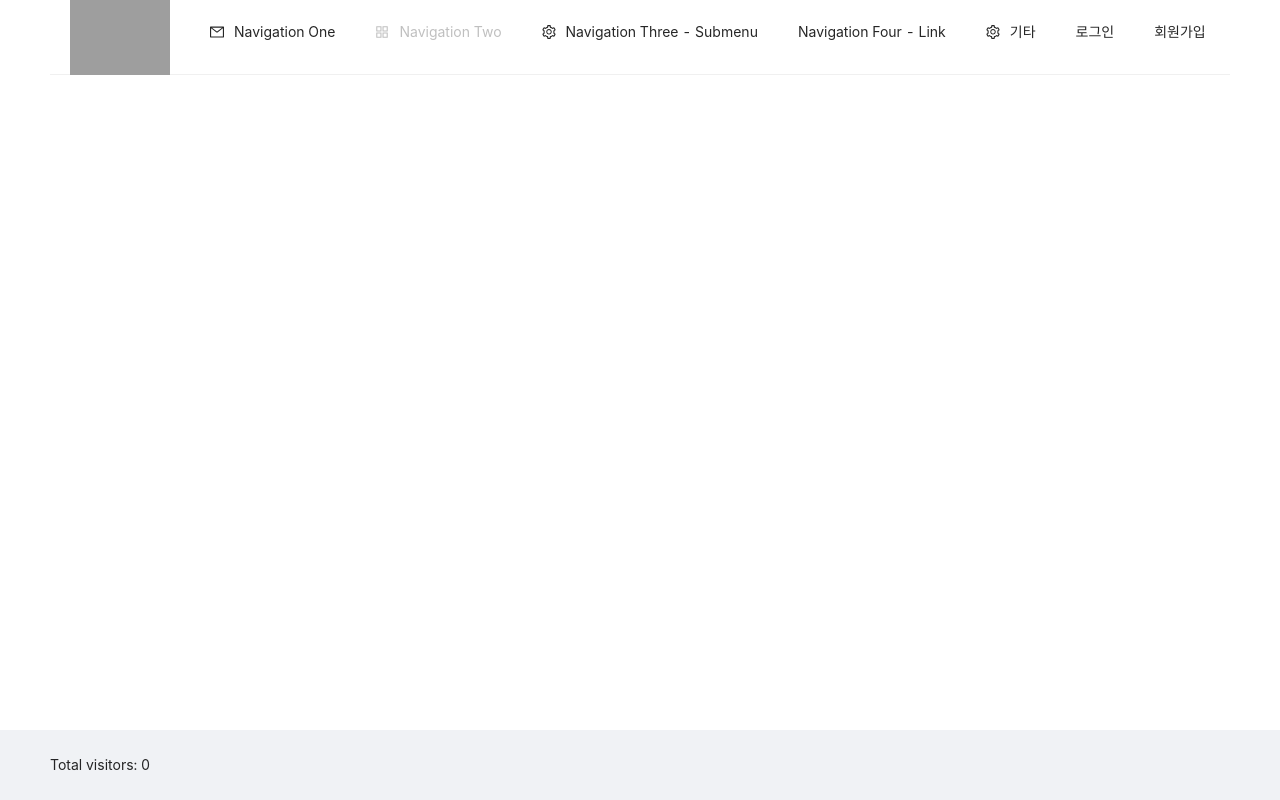
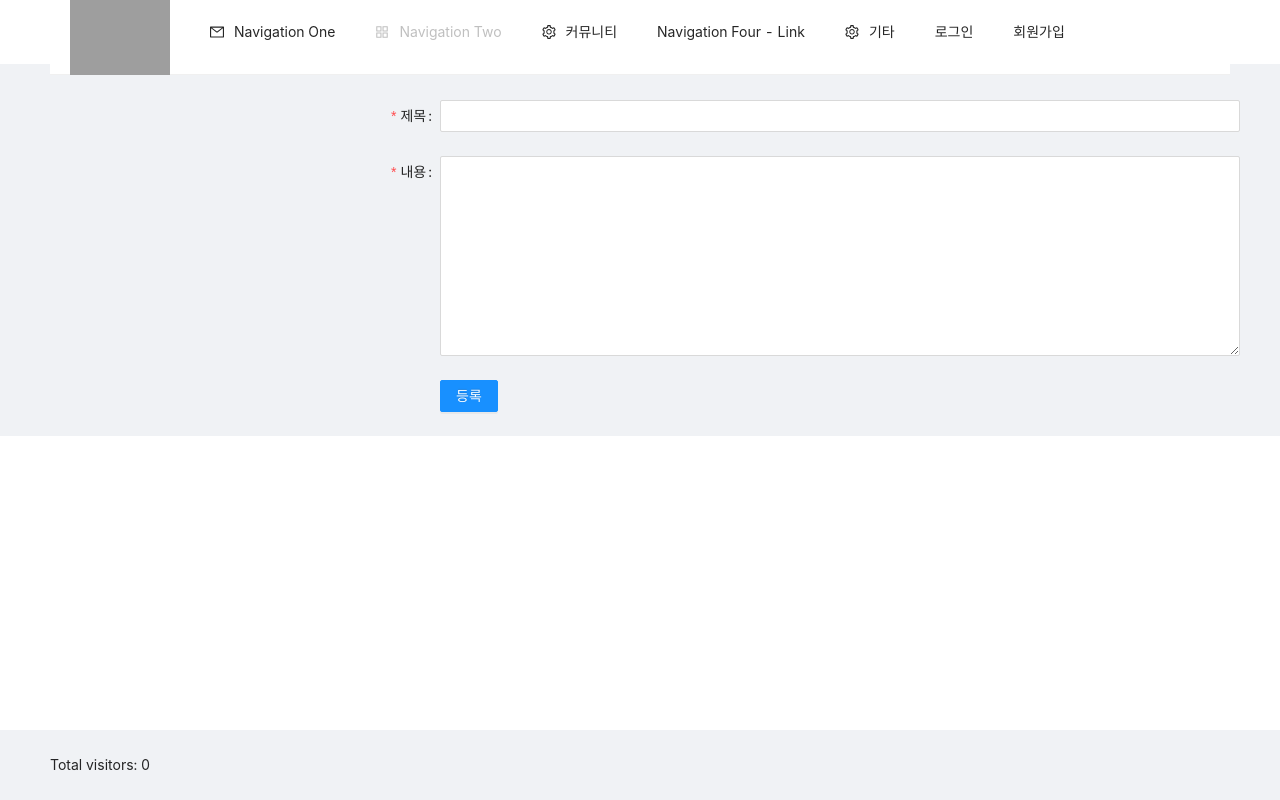
Before and after one commit to taeyun1010/personalSiteFrontend, a React (Create React App) app: page /post in a window 1280 px wide. Built offline with nearby package versions, Linux system fonts and the light colour scheme; no server answers; grey boxes are pictures that could not be loaded.

Commit message:
공지사항에 글 추가, 읽어오도록 수정

```diff
--- a/src/App.js
+++ b/src/App.js
@@ -9,6 +9,8 @@ import PlatformGame from "./components/PlatformGame";
 import "./platformGame.css";
 import SignIn from "./components/SignIn";
 import Profile from "./components/Profile";
+import NoticeBoard from "./components/NoticeBoard";
+import Post from "./components/Post";
 
 const { Header, Footer, Content } = Layout;
 
@@ -31,6 +33,8 @@ const App = () => {
         <Route path="/signup" component={RegistrationForm} />
         <Route path="/platform-game" component={PlatformGame} />
         <Route path="/profile" component={Profile} />
+        <Route path="/notice-board" component={NoticeBoard} />
+        <Route path="/post" component={Post} />
       </Content>
       <Footer
         style={{
--- a/src/components/Nav.js
+++ b/src/components/Nav.js
@@ -81,19 +81,15 @@ class Nav extends React.Component {
           <Menu.Item key="app" disabled icon={<AppstoreOutlined />}>
             Navigation Two
           </Menu.Item>
-          <SubMenu
-            key="SubMenu"
-            icon={<SettingOutlined />}
-            title="Navigation Three - Submenu"
-          >
-            <Menu.ItemGroup title="Item 1">
-              <Menu.Item key="setting:1">Option 1</Menu.Item>
-              <Menu.Item key="setting:2">Option 2</Menu.Item>
-            </Menu.ItemGroup>
-            <Menu.ItemGroup title="Item 2">
+          <SubMenu key="SubMenu" icon={<SettingOutlined />} title="커뮤니티">
+            <Menu.Item key="setting:1">게시판</Menu.Item>
+            <Menu.Item key="setting:2">
+              <a href="/notice-board">공지사항</a>
+            </Menu.Item>
+            {/* <Menu.ItemGroup title="Item 2">
               <Menu.Item key="setting:3">Option 3</Menu.Item>
               <Menu.Item key="setting:4">Option 4</Menu.Item>
-            </Menu.ItemGroup>
+            </Menu.ItemGroup> */}
           </SubMenu>
           <Menu.Item key="alipay">
             <a
--- /dev/null
+++ b/src/components/NoticeBoard.js
@@ -0,0 +1,102 @@
+import { useEffect, useState } from "react";
+import { Table, Button } from "antd";
+import ReactDOM from "react-dom";
+import dotenv from "dotenv";
+import axios from "axios";
+
+dotenv.config();
+
+const dbUrl = process.env.REACT_APP_DB_HOST;
+
+const columns = [
+  {
+    title: "제목",
+    dataIndex: "title",
+    key: "title",
+    render: (text) => <a>{text}</a>,
+  },
+  {
+    title: "작성자",
+    dataIndex: "username",
+    key: "username",
+  },
+  {
+    title: "날짜",
+    dataIndex: "date",
+    key: "date",
+  },
+  {
+    title: "조회수",
+    dataIndex: "readCount",
+    key: "readCount",
+  },
+];
+
+// const data = [
+//   {
+//     key: "1",
+//     title: "로그인, 회원가입 기능 추가",
+//     username: "taeyun1010",
+//     date: "07/25/2021",
+//     readCount: 10,
+//   },
+//   {
+//     key: "2",
+//     title: "공지사항 기능 구현 중",
+//     username: "taeyun1010",
+//     date: "07/23/2021",
+//     readCount: 21,
+//   },
+//   {
+//     key: "3",
+//     title: "처음으로 웹사이트 제작 시도",
+//     username: "taeyun1010",
+//     date: "07/15/2021",
+//     readCount: 43,
+//   },
+// ];
+
+const NoticeBoard = () => {
+  const [data, setData] = useState([]);
+  const [loading, setLoading] = useState(false);
+  useEffect(() => {
+    const fetchData = async () => {
+      setLoading(true);
+      try {
+        const url = "https://" + dbUrl + "/posts";
+        const response = await axios.get(url);
+        const posts = response["data"]["_embedded"]["posts"];
+        let counter = 1;
+        let newData = [];
+        for (let post of posts) {
+          post["key"] = counter + "";
+          newData.push(post);
+          ++counter;
+        }
+        setData(newData);
+      } catch (e) {
+        console.log(e);
+      }
+      setLoading(false);
+    };
+    fetchData();
+  }, []);
+  if (loading) {
+    return <div>데이터를 가져오는 중...</div>;
+  }
+
+  return (
+    <div>
+      <Table
+        columns={columns}
+        dataSource={data}
+        style={{ marginTop: "100px" }}
+      />
+      <Button href="post">글쓰기</Button>
+    </div>
+  );
+};
+
+ReactDOM.render(<NoticeBoard />, document.getElementById("root"));
+
+export default NoticeBoard;
--- /dev/null
+++ b/src/components/Post.js
@@ -0,0 +1,89 @@
+import { Form, Input, Button } from "antd";
+import ReactDOM from "react-dom";
+import dotenv from "dotenv";
+import axios from "axios";
+import AuthService from "./AuthService";
+
+dotenv.config();
+
+const Post = () => {
+  const onFinish = async (values) => {
+    const currentUser = AuthService.getCurrentUser();
+    const dbUrl = process.env.REACT_APP_DB_HOST;
+    values["date"] = new Date().toString();
+    values["username"] = currentUser.username;
+    values["readCount"] = 0;
+    values["boardType"] = "notice";
+    const url = "https://" + dbUrl + "/posts";
+    try {
+      await axios.post(url, values);
+      window.location.href = "/notice-board";
+    } catch (e) {
+      if (e.response.status === 409) {
+        console.log(e);
+      }
+    }
+  };
+
+  const onFinishFailed = (errorInfo) => {
+    console.log("Failed:", errorInfo);
+  };
+
+  return (
+    <Form
+      name="basic"
+      labelCol={{
+        span: 8,
+      }}
+      wrapperCol={{
+        span: 16,
+      }}
+      initialValues={{
+        remember: true,
+      }}
+      onFinish={onFinish}
+      onFinishFailed={onFinishFailed}
+      style={{ marginTop: "100px" }}
+    >
+      <Form.Item
+        label="제목"
+        name="title"
+        rules={[
+          {
+            required: true,
+            message: "제목을 입력하세요.",
+          },
+        ]}
+      >
+        <Input />
+      </Form.Item>
+
+      <Form.Item
+        label="내용"
+        name="content"
+        rules={[
+          {
+            required: true,
+            message: "내용을 입력하세요.",
+          },
+        ]}
+      >
+        <Input.TextArea style={{ height: "200px" }} />
+      </Form.Item>
+      <Form.Item
+        wrapperCol={{
+          offset: 8,
+          span: 16,
+        }}
+      >
+        <Button type="primary" htmlType="submit">
+          등록
+        </Button>
+      </Form.Item>
+    </Form>
+  );
+};
+
+ReactDOM.render(<Post />, document.getElementById("root"));
+
+export default Post;
```
